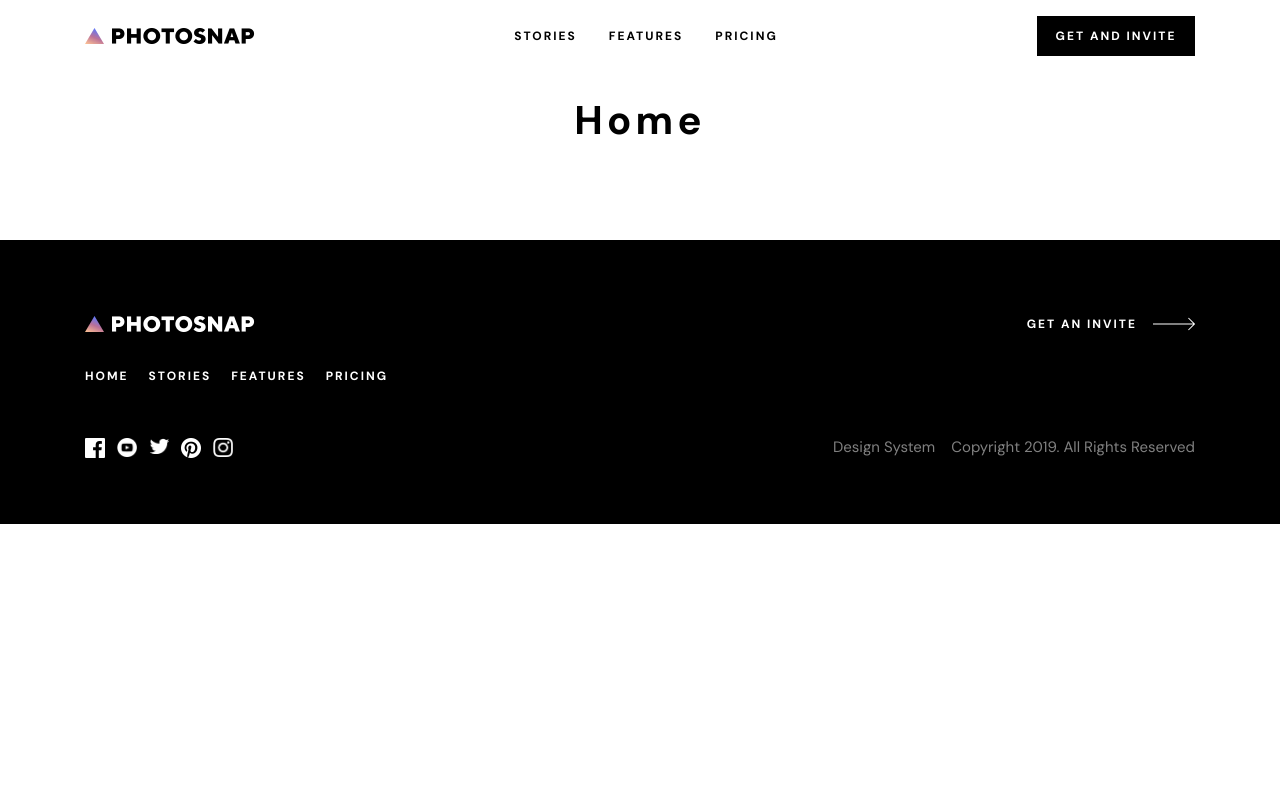
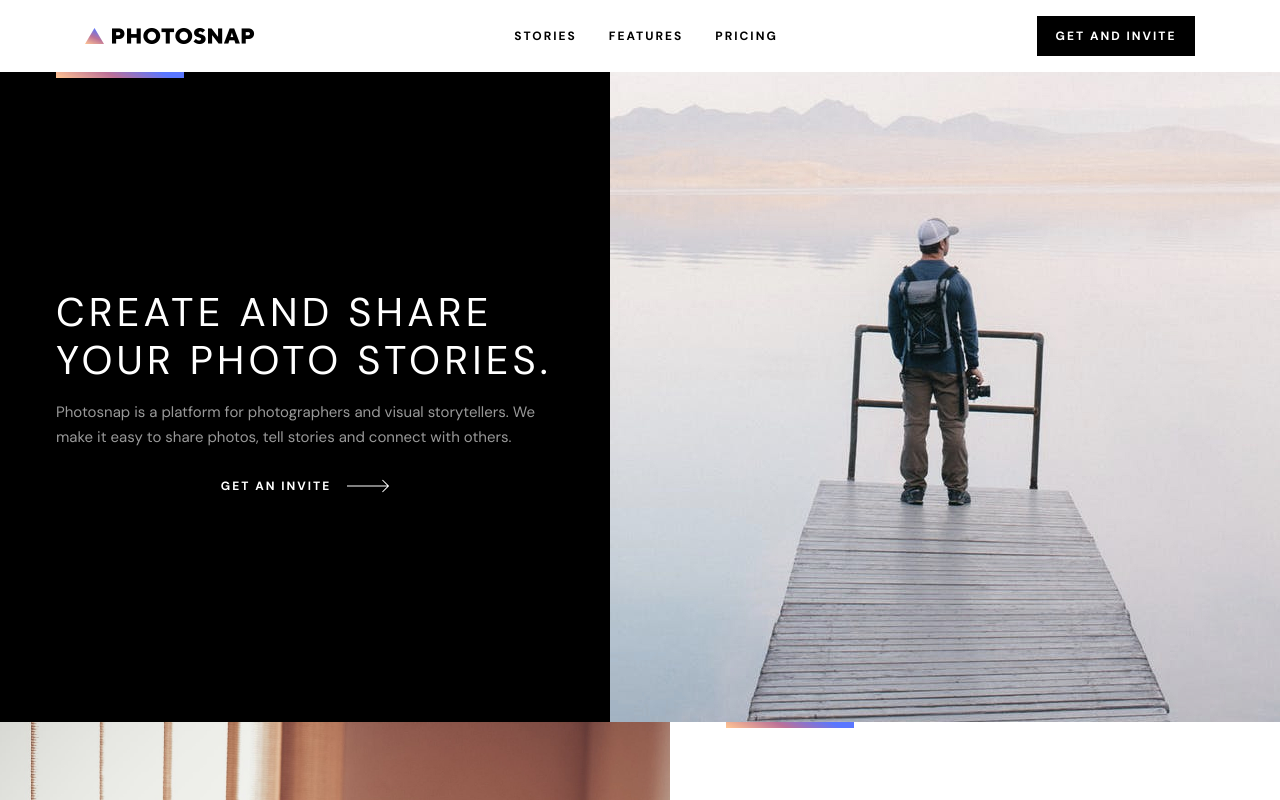
Before and after one commit to sergioreynoso/photosnap-multi-page-website, a Next.js app: page / in a window 1280 px wide. Shown: the top 800 px of the page. Built offline with nearby package versions, Linux system fonts and the light colour scheme.

Commit message:
add hero sections

```diff
--- a/src/app/page.tsx
+++ b/src/app/page.tsx
@@ -1,9 +1,21 @@
-import Image from "next/image";
+import PageHeroSplit from "../components/page-heros/page-hero-split";
+import { homeData } from "@/data";
 
-export default function Home() {
+export default async function Home() {
   return (
-    <main className="flex flex-col items-center justify-between p-24">
-      <h1 className="text-3xl font-bold">Home</h1>
+    <main className="flex flex-col items-center justify-between pt-18">
+      {homeData.map((data, index) => {
+        const bgColor = index === 0 ? "black" : "white";
+        const textPosition = index % 2 === 0 ? "right" : "left";
+        return (
+          <PageHeroSplit
+            key={data.id}
+            data={data}
+            bgColor={bgColor}
+            textPosition={textPosition}
+          />
+        );
+      })}
     </main>
   );
 }
```
